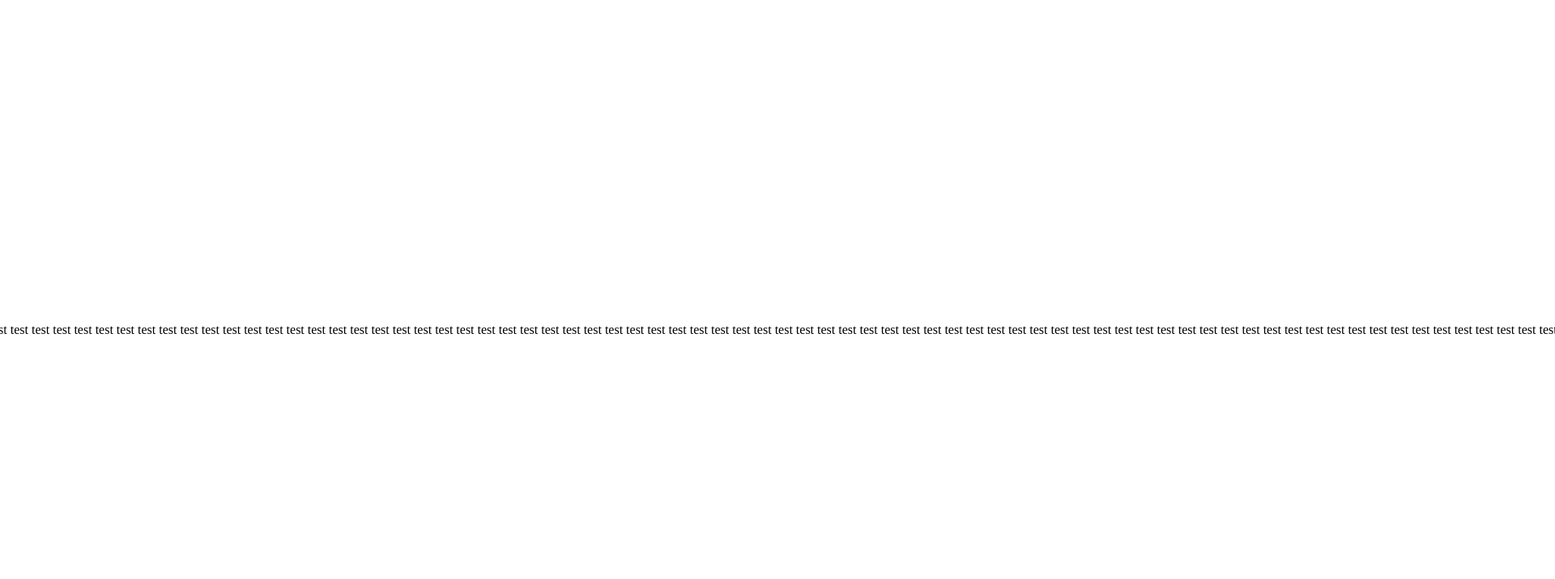
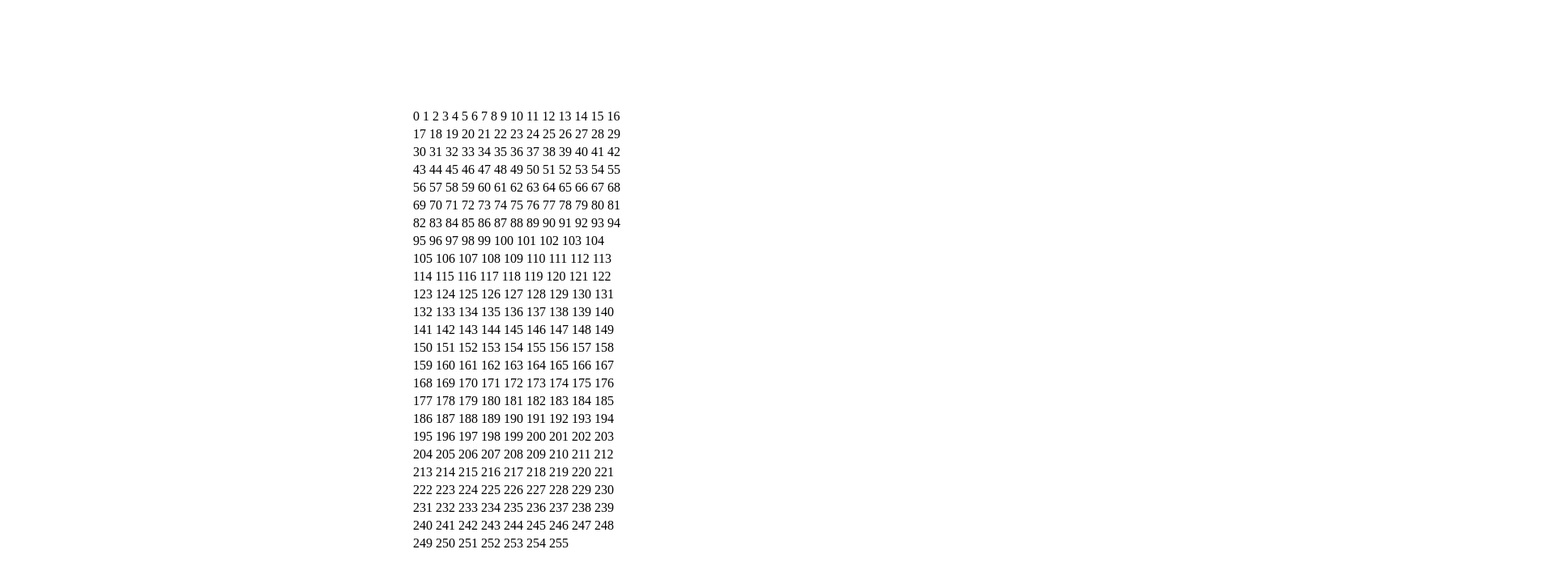
Before and after one commit to BananaWafflez/etch-a-sketch, a plain HTML site: page index.html in a window 1280 px wide. Shown: the top 716 px of the page at 81% size, 1920 px wide, since content can reach past the window. Drawn offline with Linux system fonts and the light colour scheme.

```diff
--- a/external.js
+++ b/external.js
@@ -3,6 +3,7 @@ const body = document.querySelector('body');
 const grid = document.querySelector('.grid');
 for(let i = 0; i < 256; i++){
     const square = document.createElement('div');
+    square.classList.add("square");
     grid.appendChild(square);
-    square.textContent = "test";
+    square.textContent = `${i}`;
 }
--- a/style.css
+++ b/style.css
@@ -7,4 +7,6 @@ body{
 .grid{
     display:flex;
     gap: 4px;
+    max-width: 260px;
+    flex-wrap: wrap;
 }
```
